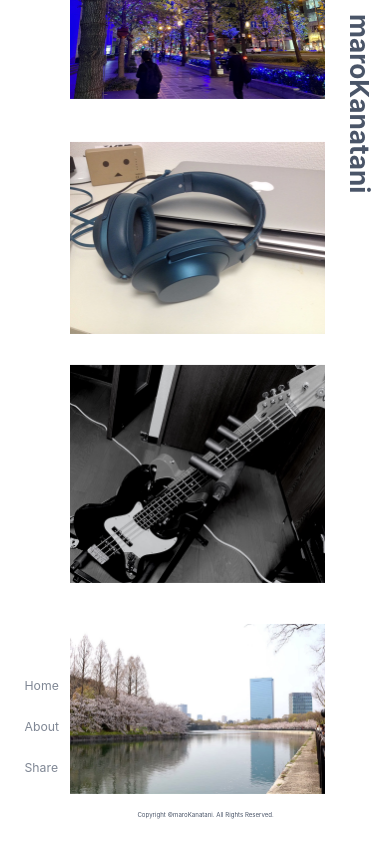
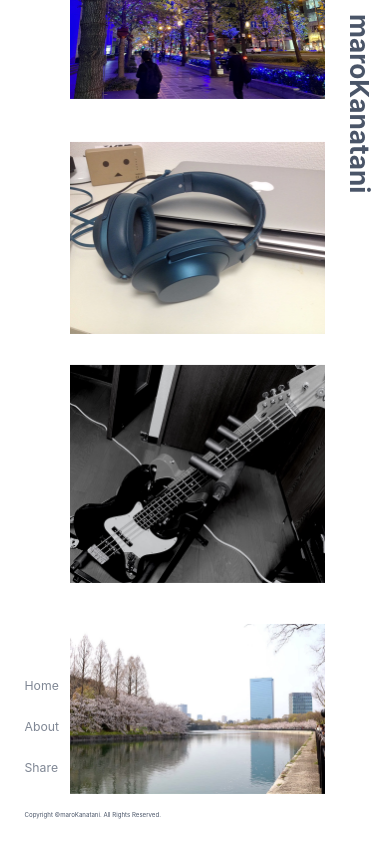
Before and after one commit to Kanatani28/kanatani28.github.io, a React (Create React App) app: page / in a window 390 px wide. Shown: the top 844 px of the page. Built offline with nearby package versions, Linux system fonts and the light colour scheme.

Commit message:
fix: share button layout. disabled scroll

```diff
--- a/src/App.tsx
+++ b/src/App.tsx
@@ -1,11 +1,22 @@
-import React from "react";
-import { BrowserRouter as Router } from "react-router-dom";
+import React, { useEffect } from "react";
+import { HashRouter as Router } from "react-router-dom";
 import Layout from "./components/layout";
 
-const App = () => (
-  <Router>
-    <Layout />
-  </Router>
-);
+const App = () => {
+  useEffect(() => {
+    function disableScroll(event: TouchEvent) {
+      event.preventDefault();
+    }
+    // イベントと関数を紐付け
+    document.addEventListener('touchmove', disableScroll, { passive: false });
+    document.body.classList.add('overflow-hidden');
+  }, [])
+
+  return (
+    <Router>
+      <Layout />
+    </Router>
+  )
+};
 
 export default App;
--- a/src/components/layout/Footer.tsx
+++ b/src/components/layout/Footer.tsx
@@ -1,10 +1,19 @@
 import React from "react";
-import { Center } from "@chakra-ui/react";
+import { Box, Center, useBreakpointValue } from "@chakra-ui/react";
 
-const Footer = () => (
-  <Center justifyContent="flex-end" pt={3} pb={3} as="footer" fontSize="0.5em">
-    Copyright ©maroKanatani. All Rights Reserved.
-  </Center>
-);
+const Footer = () => {
+  const isMobile = useBreakpointValue({
+    base: true,
+    md: false,
+  });
+  const commonProps = {
+    fontSize: "0.5em",
+    py: 3
+  }
+  return (
+    isMobile ? <Box as="footer" {...commonProps} pl={3} >Copyright ©maroKanatani. All Rights Reserved.</Box> :
+      <Center as="footer" {...commonProps} justifyContent="flex-end">Copyright ©maroKanatani. All Rights Reserved.</Center>
+  )
+}
 
 export default Footer;
--- a/src/components/layout/SideMenu.tsx
+++ b/src/components/layout/SideMenu.tsx
@@ -11,6 +11,7 @@ import {
   Icon,
   useBreakpointValue,
   Spacer,
+  Center,
 } from "@chakra-ui/react";
 import routes from "../../routes";
 
@@ -87,9 +88,11 @@ const socials: SnsType[] = [
 ];
 
 const SocialButton = ({ url, icon }: SnsType) => (
-  <a href={url} rel="nofollow noreferrer" target="_blank">
-    <Icon w={12} h={12} color={icon.color} as={icon.type} />
-  </a>
+  <Center>
+    <a href={url} rel="nofollow noreferrer" target="_blank">
+      <Icon w={12} h={12} color={icon.color} as={icon.type} />
+    </a>
+  </Center>
 );
 
 const menuAnimation: (i: number) => MotionProps = (i) => {
--- a/src/routes.ts
+++ b/src/routes.ts
@@ -1,5 +1,6 @@
 import About from "./components/pages/About";
 import Home from "./components/pages/Home";
+import NotFound from "./components/pages/NotFound";
 
 type Route = {
   path: string;
@@ -18,6 +19,11 @@ const routes: Route[] = [
     name: "About",
     component: About,
   },
+  {
+    path: "*",
+    name: "NotFound",
+    component: NotFound,
+  }
 ];
 
 export default routes;
--- a/src/theme.ts
+++ b/src/theme.ts
@@ -9,6 +9,9 @@ const theme = {
         lineHeight: "tall",
         height: "100%",
       },
+      ".overflow-hidden": {
+        overflow: "hidden",
+      }
     },
   },
 };
```
